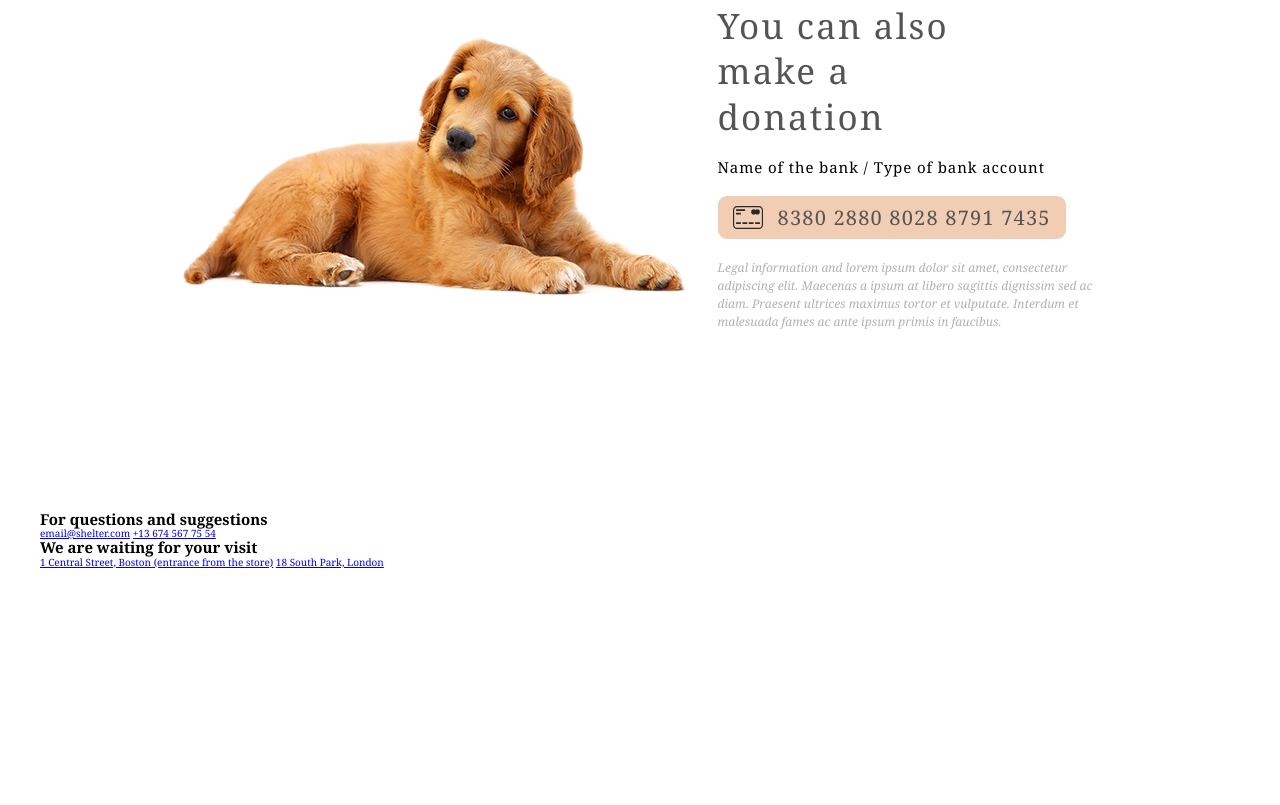
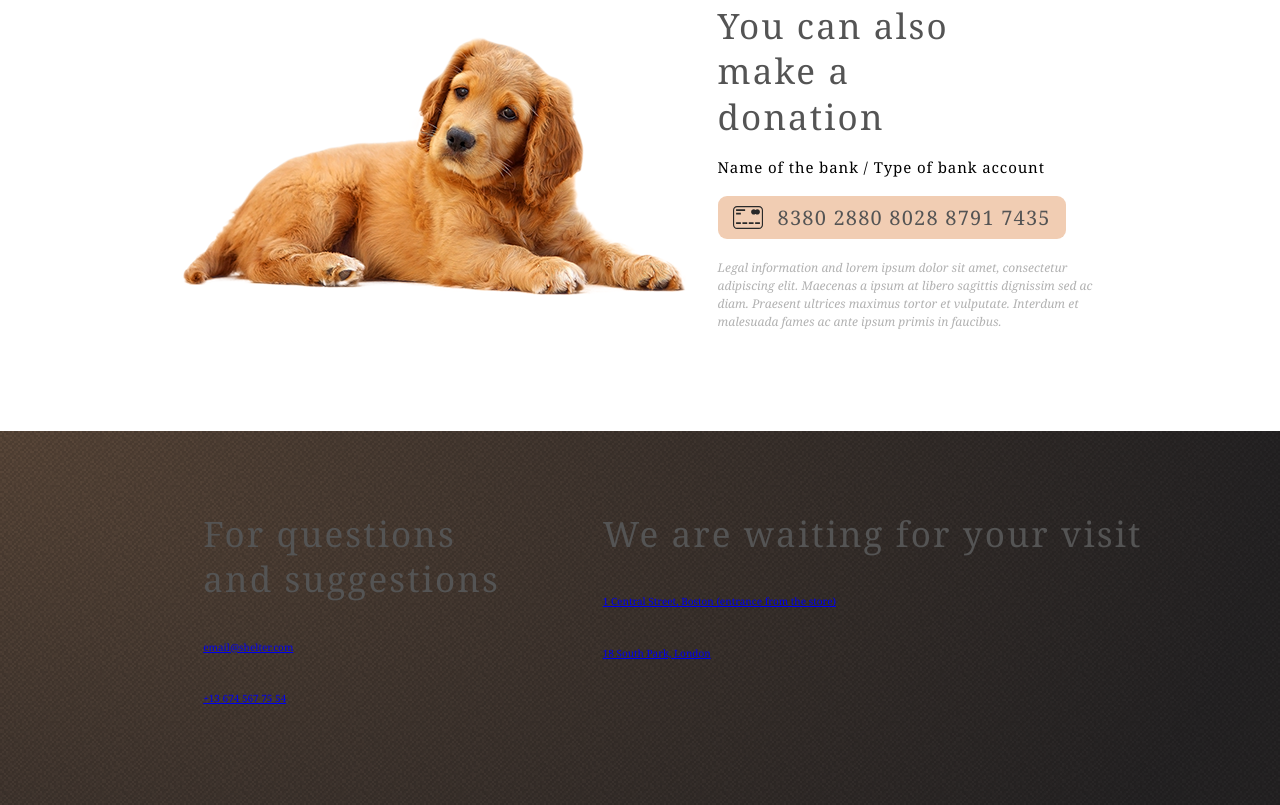
Before and after one commit to a-v-gor/study-projects, a website: page shelter/pages/main.html in a window 1280 px wide. Shown: the part 3108-3913 px from the top of the page. Before the commit the page ends 3776 px from the top, so only its background shows below. Drawn offline with Linux system fonts and the light colour scheme; files whose address does not match are found by name.

Commit message:
refactor: start layout footer

```diff
--- a/shelter/assets/css/style.scss
+++ b/shelter/assets/css/style.scss
@@ -427,3 +427,29 @@ html {
   color: $color-dark-m;
   font-style: italic;
 }
+
+/* Footer */
+
+.footer {
+  background: url("../images/noise_transparent@2x.png"), radial-gradient(100% 215.42% at 0% 0%, #5b483a 0%, #262425 100%), #211f20;
+}
+
+.footer__title {
+  visibility: hidden;
+}
+
+.footer__wrapper {
+  justify-content: space-between;
+}
+
+.footer__article {
+  row-gap: 4rem;
+
+  &:nth-child(1) {
+    max-width: 27.8rem;
+  }
+
+  &:nth-child(2) {
+    max-width: 30.2rem;
+  }
+}
--- a/shelter/pages/main.html
+++ b/shelter/pages/main.html
@@ -27,7 +27,7 @@
           <li class="nav__item_active"><a class="nav__link_active" href="./main.html">About the shelter</a></li>
           <li class="nav__item"><a class="nav__link" href="./pets.html">Our pets</a></li>
           <li class="nav__item"><a class="nav__link" href="#Help">Help the shelter</a></li>
-          <li class="nav__item"><a class="nav__link" href="#Footer">Contacts</a></li>
+          <li class="nav__item"><a class="nav__link" href="#Contacts">Contacts</a></li>
         </ul>
       </nav>
     </div>
@@ -126,22 +126,21 @@
       </div>
     </div>
   </main>
-  <footer class="footer" id="Footer">
-    <div class="wrapper">
-      <section class="footer__contacts">
-        <article class="footer__contact">
-          <h2 class="footer__title">For questions and suggestions</h2>
+  <footer class="footer">
+    <section class="wrapper footer__wrapper">
+      <h2 class="footer__title" id="Contacts">Contacts</h2>
+      <article class="article footer__article">
+        <h3 class="article__title footer__article-title">For questions and suggestions</h2>
         <a class="footer__email" href="mailto:email@shelter.com">email@shelter.com</a>
         <a class="footer__phone" href="tel:+136745677554">+13 674 567 75 54</a>
       </article>
-        <article class="footer__contact">
-          <h2 class="footer__title">We are waiting for your visit</h2>
+      <article class="article footer__article">
+        <h3 class="article__title footer__article-title">We are waiting for your visit</h2>
         <a class="footer__map" href="https://goo.gl/maps/iLHHFW286bYtNzFV9" target="_blank">1 Central Street, Boston (entrance from the store)</a>
         <a class="footer__map" href="https://goo.gl/maps/wZU73shaes9WnDFG9" target="_blank">18 South Park, London</a>
       </article>
       <div class="footer__picture"></div>
     </section>
-    </div>
   </footer>
 </body>
 </html>
```
Also changed, not shown: shelter/assets/css/style.css, 1 other file. Lines whose indentation alone changed are shown as unchanged.
